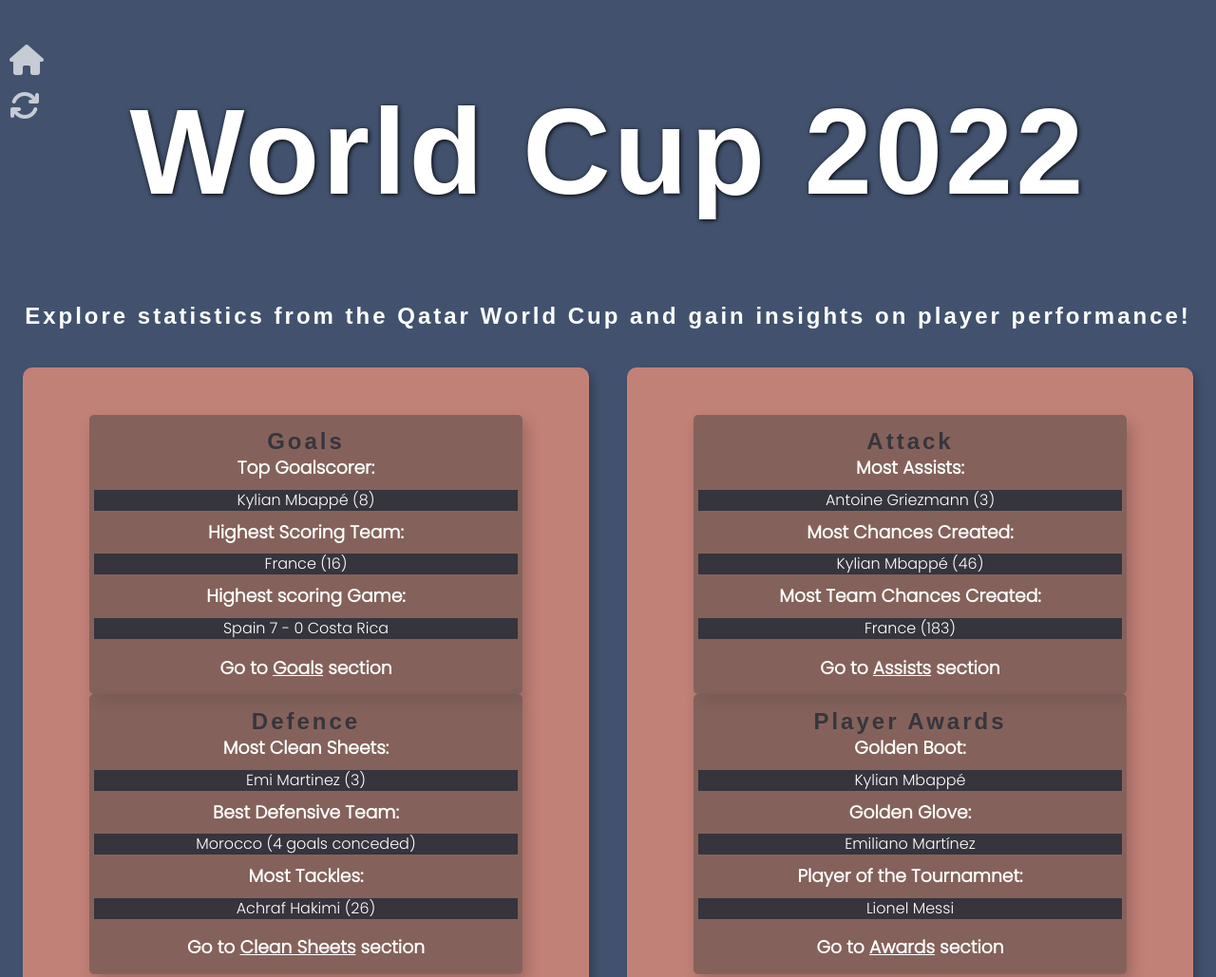
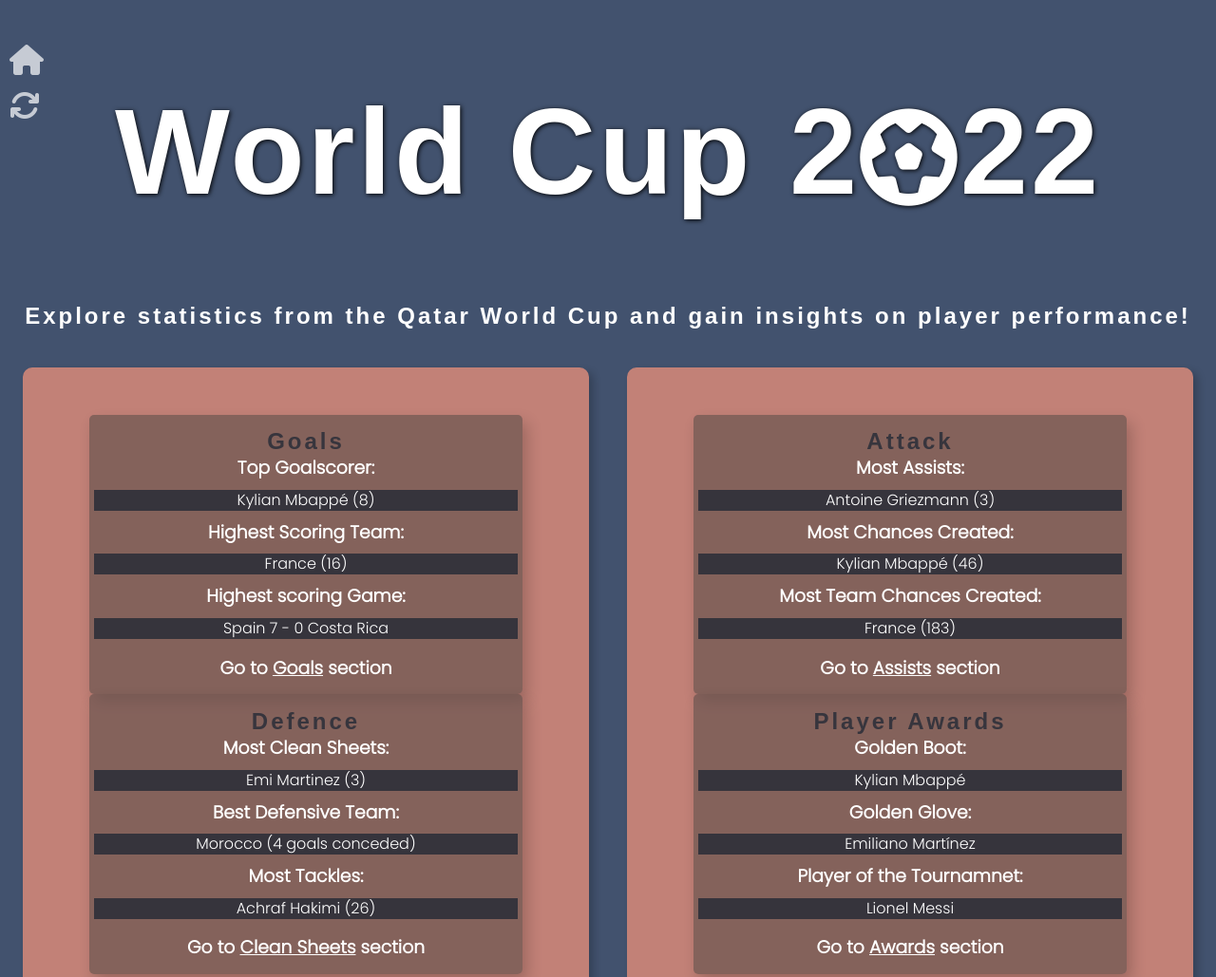
Before and after one commit to eosull/Portfolio-Project-2, a plain HTML site: page index.html in a window 1280 px wide. Shown: the top 1029 px of the page at 95% size. Drawn offline with Linux system fonts and the light colour scheme; a web font is replaced by a local one.

Commit message:
Add football to page title

```diff
--- a/assets/style.css
+++ b/assets/style.css
@@ -56,6 +56,10 @@ h2 {
 h1 {
     font-size: 800%;
     text-shadow: 1px 0.7px 5px black;
+}
+
+h1 i{
+    font-size: 80%;
 }
 
 section {
--- a/index.html
+++ b/index.html
@@ -12,7 +12,7 @@
 
 <body>
   <header id="home">
-    <h1>World Cup 2022</h1>
+    <h1>World Cup 2<i class="fa-solid fa-futbol"></i>22</h1>
     <h2>Explore statistics from the Qatar World Cup and gain insights on player performance!</h2>
   </header>
 
```
